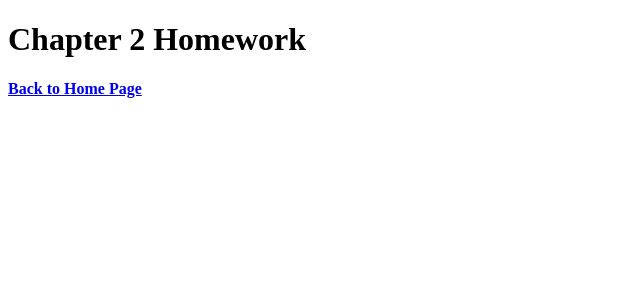
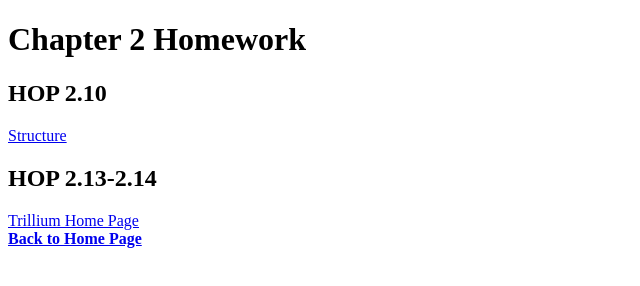
Before and after one commit to zdavis2026/WebDevRepo, a plain HTML site: page chapter2.html in a window 1280 px wide. Shown: the whole page, without its empty margins (0-640 px from the left). Drawn offline with Linux system fonts and the light colour scheme.

Commit message:
Update chapter2.html

```diff
--- a/chapter2.html
+++ b/chapter2.html
@@ -6,6 +6,10 @@
 </head>
 <body>
 <h1>Chapter 2 Homework</h1>
+  <h2>HOP 2.10</h2>
+  <a href="HOP 2.10/structure.html">Structure</a>
+  <h2>HOP 2.13-2.14</h2>
+  <a href="HOP 2.13-2.14/index.html">Trillium Home Page</a>
 </body>
 <footer>
 <b><a href="index.html">Back to Home Page</a></b>
```
